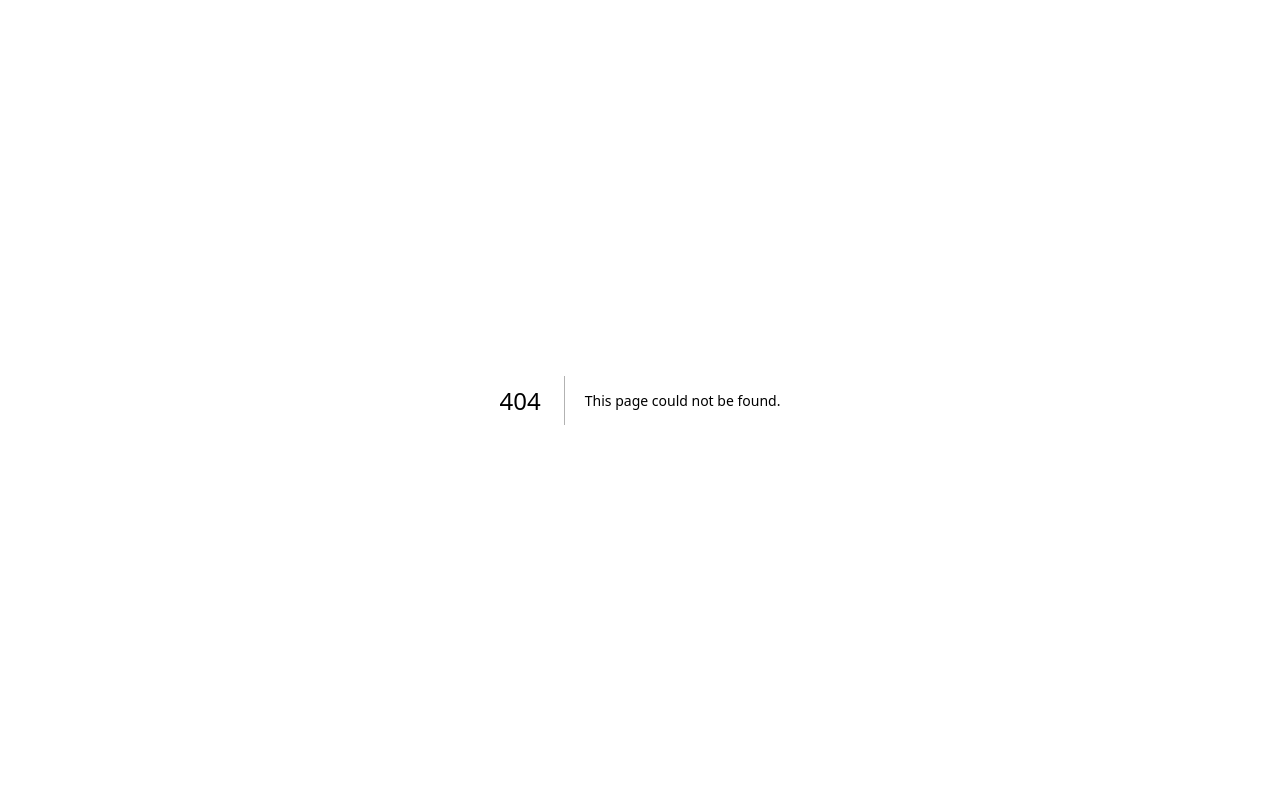
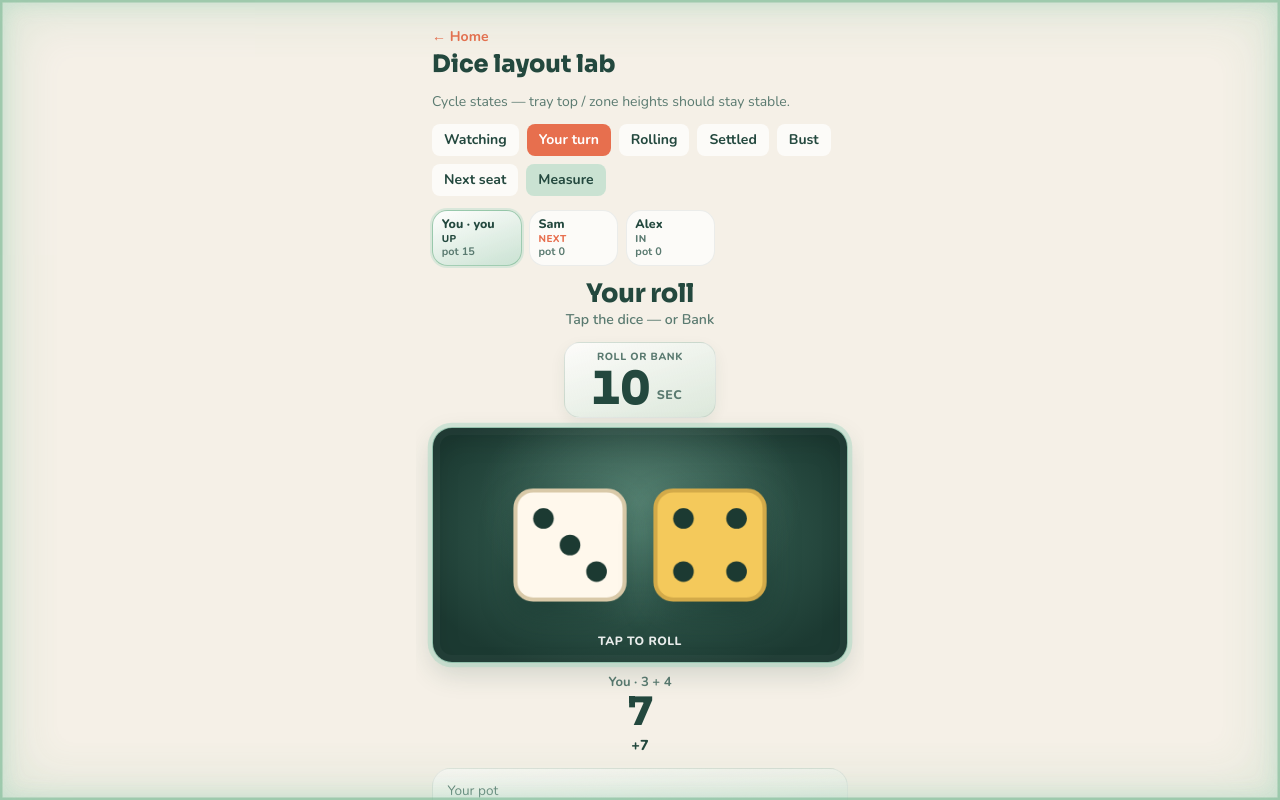
Before and after one commit to LWagnerJG/rushmore-bank, a Next.js app: page /dev/dice-layout in a window 1280 px wide. Before the commit this address had no page. Built offline with nearby package versions, Linux system fonts and the light colour scheme.

Commit message:
Add dice layout lab for reserved-zone height checks
Local /dev/dice-layout harness cycles watching/your turn/rolling/
settled/bust/next seat so tray and CTA slots can be measured.

Co-authored-by: LWagnerJG <LWagnerJG@users.noreply.github.com>

```diff
--- /dev/null
+++ b/src/app/dev/dice-layout/page.tsx
@@ -0,0 +1,325 @@
+"use client";
+
+/**
+ * Local layout lab — toggles DicePanel states to verify reserved zones
+ * (not linked from prod nav). Measures stage heights across transitions.
+ */
+import { useMemo, useState } from "react";
+import Link from "next/link";
+import { DicePanel } from "@/components/DicePanel";
+import type {
+  ClientMessage,
+  Player,
+  PublicDiceBroadcast,
+  PublicRoomState,
+} from "@/shared/types";
+
+type Scenario =
+  | "watching"
+  | "your_turn"
+  | "rolling"
+  | "settled"
+  | "bust"
+  | "next_seat";
+
+const YOU_ID = "you";
+const OTHER = "p2";
+const THIRD = "p3";
+
+function player(id: string, name: string, seat: number, host = false): Player {
+  return {
+    id,
+    name,
+    role: "player",
+    isHost: host,
+    connected: true,
+    stones: 40,
+    seat,
+    joinedAt: Date.now(),
+  };
+}
+
+function baseState(): PublicRoomState {
+  const players = [
+    player(YOU_ID, "You", 0, true),
+    player(OTHER, "Sam", 1),
+    player(THIRD, "Alex", 2),
+  ];
+  return {
+    code: "LAB1",
+    phase: "DICE",
+    phaseRevision: 1,
+    players,
+    rosterLocked: true,
+    settings: {
+      topicCountOverride: null,
+      scopeMix: [],
+      partyMode: false,
+    },
+    createdAt: Date.now(),
+    topicRound: 1,
+    configuredTopicRounds: 3,
+    usedTopicIds: [],
+    topicOptions: [],
+    topicVoteCounts: {},
+    myTopicVote: null,
+    selectedTopic: {
+      id: "t1",
+      text: "Best snacks",
+      scope: "food",
+      scopeBoundary: "edible",
+    },
+    topicRerollsUsed: 0,
+    seenTopicCount: 1,
+    seatOrder: [YOU_ID, OTHER, THIRD],
+    starterOffset: 0,
+    draftCursor: 0,
+    draftOrder: [],
+    picks: [],
+    takenNormalized: [],
+    draftOptions: [],
+    draftOptionsStatus: "idle",
+    pickDeadlineAt: null,
+    pickPaused: false,
+    pickPauseRemainingMs: null,
+    correctionTargetPickId: null,
+    correctionReason: null,
+    correctionPickIndex: null,
+    humanVotesCast: 0,
+    humanVotesNeeded: 0,
+    myHumanVote: null,
+    scores: [],
+    scoresLocked: true,
+    judgeStatus: "idle",
+    judgeNotice: null,
+    rushmoreWhy: {},
+    bankBeansReadyCast: 0,
+    bankBeansReadyNeeded: 0,
+    myBankBeansReady: false,
+    earnedThisRound: {},
+    wagers: { [YOU_ID]: 10, [OTHER]: 10, [THIRD]: 10 },
+    wagerDeadlineAt: null,
+    diceSubphase: "READY",
+    diceTurnSeat: 0,
+    diceActiveIds: [YOU_ID, OTHER, THIRD],
+    personalRollCounts: { [YOU_ID]: 1, [OTHER]: 0, [THIRD]: 0 },
+    pots: { [YOU_ID]: 8, [OTHER]: 0, [THIRD]: 0 },
+    protectedStones: { [YOU_ID]: 30, [OTHER]: 40, [THIRD]: 40 },
+    lastDice: null,
+    diceDecisionDeadlineAt: null,
+    diceIdleDeadlineAt: Date.now() + 15000,
+    diceRoundStartedAt: Date.now(),
+    diceLapsCompleted: 0,
+    partyPrompt: null,
+    ledger: [],
+    checkpoint: null,
+    phaseDeadlineAt: null,
+    hostLastSeenAt: Date.now(),
+    gameOver: false,
+    notice: null,
+  };
+}
+
+function settledBroadcast(
+  rollerId: string,
+  d1: number,
+  d2: number,
+  busted: boolean,
+): PublicDiceBroadcast {
+  const now = Date.now();
+  return {
+    rollId: `lab-${rollerId}-${d1}${d2}`,
+    rollerId,
+    personalRollNumber: 2,
+    animStartedAt: now - 3000,
+    animSettleAt: now - 100,
+    animSeed: 42,
+    revealed: true,
+    potBefore: 8,
+    d1,
+    d2,
+    potAfter: busted ? 0 : 8 + d1 + d2,
+    busted,
+    note: busted ? "BEAN BUSTER" : `+${d1 + d2}`,
+    outcomeKind: busted ? "bust" : "add_sum",
+  };
+}
+
+function scenarioState(scenario: Scenario): PublicRoomState {
+  const s = baseState();
+  switch (scenario) {
+    case "watching":
+      s.diceTurnSeat = 1; // Sam up
+      s.pots[YOU_ID] = 0;
+      s.diceIdleDeadlineAt = Date.now() + 12000;
+      s.lastDice = null;
+      break;
+    case "your_turn":
+      s.diceTurnSeat = 0;
+      s.lastDice = settledBroadcast(YOU_ID, 3, 4, false); // sticky prior roll
+      s.pots[YOU_ID] = 15;
+      break;
+    case "rolling":
+      s.diceTurnSeat = 0;
+      s.diceSubphase = "COMMITTED";
+      s.diceIdleDeadlineAt = null;
+      s.lastDice = {
+        rollId: "lab-roll",
+        rollerId: YOU_ID,
+        personalRollNumber: 3,
+        animStartedAt: Date.now() - 200,
+        animSettleAt: Date.now() + 2200,
+        animSeed: 7,
+        revealed: false,
+        potBefore: 15,
+      };
+      break;
+    case "settled":
+      s.diceTurnSeat = 0;
+      s.diceSubphase = "SETTLED";
+      s.diceIdleDeadlineAt = null;
+      s.lastDice = settledBroadcast(YOU_ID, 5, 2, false);
+      s.pots[YOU_ID] = 22;
+      break;
+    case "bust":
+      s.diceTurnSeat = 0;
+      s.diceSubphase = "SETTLED";
+      s.diceIdleDeadlineAt = null;
+      s.lastDice = settledBroadcast(YOU_ID, 3, 4, true);
+      s.pots[YOU_ID] = 0;
+      s.diceActiveIds = [OTHER, THIRD];
+      s.partyPrompt = {
+        kind: "bust_sip",
+        targetPlayerIds: [YOU_ID],
+        resolved: false,
+      };
+      s.settings = {
+        topicCountOverride: null,
+        scopeMix: [],
+        partyMode: true,
+      };
+      s.ledger = [
+        {
+          id: "l1",
+          at: Date.now(),
+          playerId: YOU_ID,
+          kind: "bust",
+          amount: -15,
+          balanceAfter: 30,
+          note: "BEAN BUSTER",
+          topicRound: 1,
+        },
+      ];
+      break;
+    case "next_seat":
+      s.diceTurnSeat = 1;
+      s.diceSubphase = "READY";
+      s.diceActiveIds = [OTHER, THIRD];
+      s.pots[YOU_ID] = 0;
+      s.lastDice = null; // server cleared
+      s.diceIdleDeadlineAt = Date.now() + 15000;
+      s.ledger = [
+        {
+          id: "l1",
+          at: Date.now(),
+          playerId: YOU_ID,
+          kind: "bust",
+          amount: -15,
+          balanceAfter: 30,
+          note: "BEAN BUSTER",
+          topicRound: 1,
+        },
+      ];
+      break;
+  }
+  return s;
+}
+
+const SCENARIOS: { id: Scenario; label: string }[] = [
+  { id: "watching", label: "Watching" },
+  { id: "your_turn", label: "Your turn" },
+  { id: "rolling", label: "Rolling" },
+  { id: "settled", label: "Settled" },
+  { id: "bust", label: "Bust" },
+  { id: "next_seat", label: "Next seat" },
+];
+
+export default function DiceLayoutLabPage() {
+  const [scenario, setScenario] = useState<Scenario>("your_turn");
+  const [heights, setHeights] = useState<Record<string, number>>({});
+  const state = useMemo(() => scenarioState(scenario), [scenario]);
+  const you = state.players.find((p) => p.id === YOU_ID)!;
+
+  function measure() {
+    const layout = document.querySelector(".dice-layout");
+    const tray = document.querySelector(".bean-dice-tray");
+    const stage = document.querySelector(".dice-zone-stage");
+    const timer = document.querySelector(".dice-stage-timer");
+    const result = document.querySelector(".dice-result-readout");
+    const cta = document.querySelector(".dice-cta-slot");
+    if (!layout) return;
+    const next: Record<string, number> = {
+      layout: Math.round(layout.getBoundingClientRect().height),
+      stage: stage ? Math.round(stage.getBoundingClientRect().height) : 0,
+      trayTop: tray ? Math.round(tray.getBoundingClientRect().top) : 0,
+      timer: timer ? Math.round(timer.getBoundingClientRect().height) : 0,
+      result: result ? Math.round(result.getBoundingClientRect().height) : 0,
+      cta: cta ? Math.round(cta.getBoundingClientRect().height) : 0,
+    };
+    setHeights(next);
+  }
+
+  return (
+    <main className="app-shell app-shell-scroll mx-auto max-w-md space-y-3 px-4 pb-10 pt-6">
+      <Link href="/" className="text-sm font-bold text-[var(--coral)]">
+        ← Home
+      </Link>
+      <h1 className="font-[family-name:var(--font-display)] text-2xl font-extrabold">
+        Dice layout lab
+      </h1>
+      <p className="text-sm text-[var(--muted)]">
+        Cycle states — tray top / zone heights should stay stable.
+      </p>
+      <div className="flex flex-wrap gap-2">
+        {SCENARIOS.map((s) => (
+          <button
+            key={s.id}
+            type="button"
+            className={`rounded-lg px-3 py-1.5 text-sm font-bold ${
+              scenario === s.id
+                ? "bg-[var(--coral)] text-white"
+                : "bg-white/70 text-[var(--text)]"
+            }`}
+            onClick={() => {
+              setScenario(s.id);
+              window.setTimeout(measure, 50);
+            }}
+          >
+            {s.label}
+          </button>
+        ))}
+        <button
+          type="button"
+          className="rounded-lg bg-[rgba(167,215,194,0.55)] px-3 py-1.5 text-sm font-bold"
+          onClick={measure}
+        >
+          Measure
+        </button>
+      </div>
+      {Object.keys(heights).length > 0 && (
+        <pre
+          data-testid="layout-heights"
+          className="rounded-lg bg-black/5 p-2 text-xs"
+        >
+          {JSON.stringify(heights, null, 2)}
+        </pre>
+      )}
+      <DicePanel
+        state={state}
+        you={you}
+        youId={YOU_ID}
+        send={(_m: ClientMessage) => undefined}
+      />
+    </main>
+  );
+}
```
